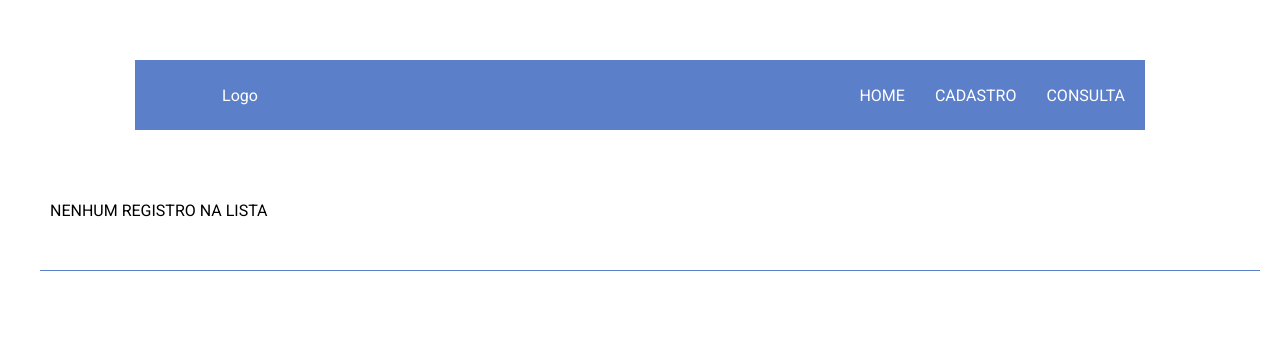
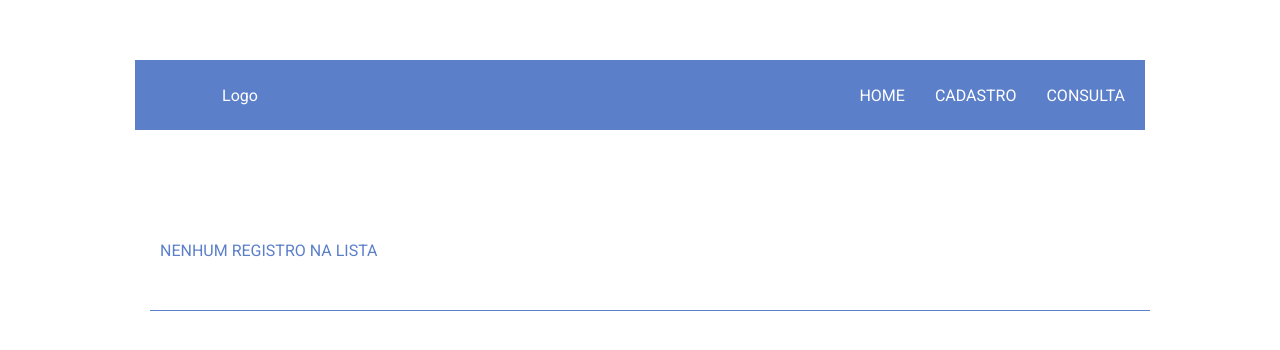
Before and after one commit to alifrebat-docente/CrudPessoa_QPR210_01_angular, an Angular app: page /lista in a window 1280 px wide. Shown: the top 350 px of the page. Built offline with nearby package versions, Linux system fonts and the light colour scheme.

Commit message:
Configurado alinhamento

```diff
--- a/src/app/component/lista/lista.css
+++ b/src/app/component/lista/lista.css
@@ -1,7 +1,7 @@
 /*
 Define o estilo da área principal da lista de pessoas.
 */
-#div-lista {
+#div-lista-pessoas{
     width: 980px; /* Define a largura da área da lista. */
     min-height: 600px; /* Define uma altura mínima para o container. */
     margin: 20px auto; /* Centraliza o elemento e adiciona espaço vertical. */
```
